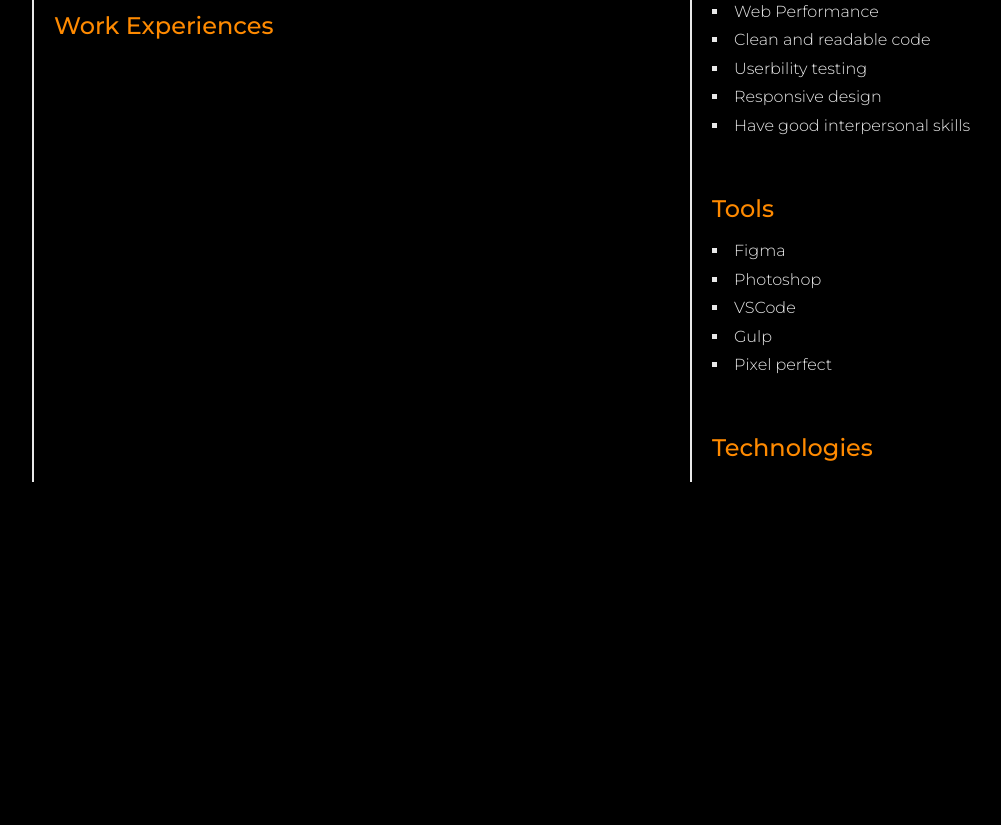
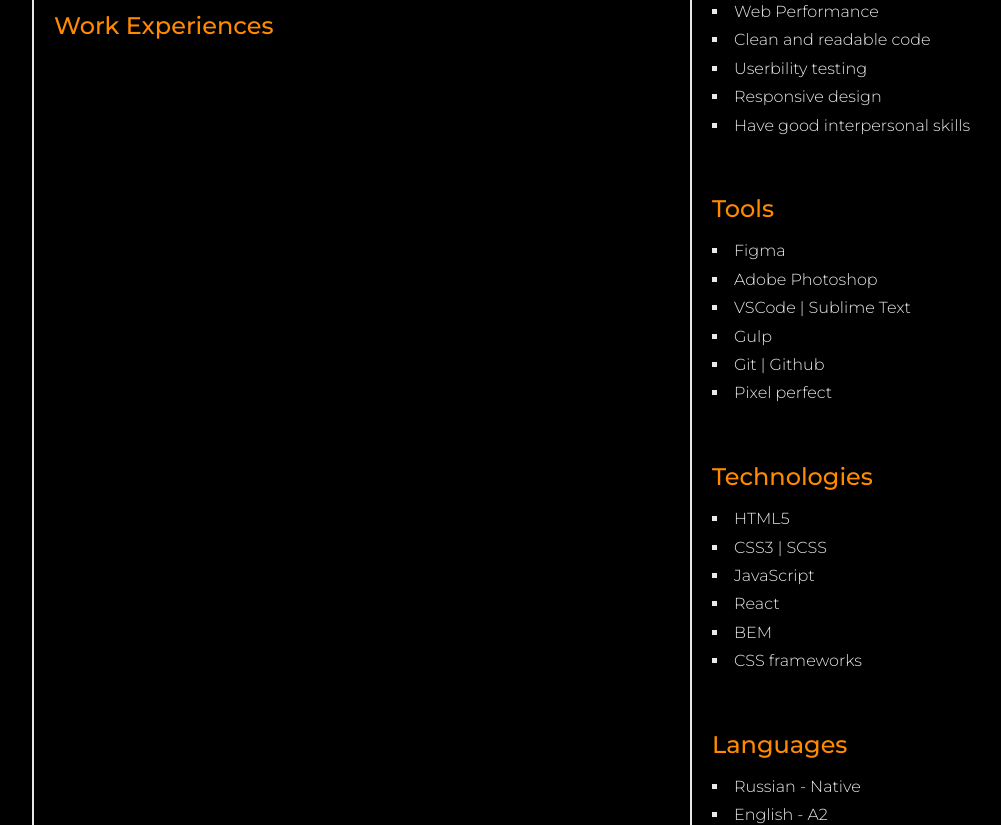
Before and after one commit to alexanderadabir/rsschool-cv, a plain HTML site: page index.html in a window 1280 px wide. Shown: the part 601-1426 px from the top of the page, without its empty margins (208-1209 px from the left). Before the commit the page ends 1083 px from the top, so only its background shows below. Drawn offline with Linux system fonts and the light colour scheme.

Commit message:
feat: add section languages

```diff
--- a/index.html
+++ b/index.html
@@ -76,15 +76,32 @@
           <h2 class="title">Tools</h2>
           <ul class="list">
             <li class="list__item">Figma</li>
-            <li class="list__item">Photoshop</li>
-            <li class="list__item">VSCode</li>
+            <li class="list__item">Adobe Photoshop</li>
+            <li class="list__item">VSCode | Sublime Text</li>
             <li class="list__item">Gulp</li>
+            <li class="list__item">Git | Github</li>
             <li class="list__item">Pixel perfect</li>
           </ul>
         </section>
 
         <section class="section techno">
           <h2 class="title">Technologies</h2>
+          <ul class="list">
+            <li class="list__item">HTML5</li>
+            <li class="list__item">CSS3 | SCSS</li>
+            <li class="list__item">JavaScript</li>
+            <li class="list__item">React</li>
+            <li class="list__item">BEM</li>
+            <li class="list__item">CSS frameworks</li>
+          </ul>
+        </section>
+
+        <section class="section lang">
+          <h2 class="title">Languages</h2>
+          <ul class="list">
+            <li class="list__item">Russian - Native</li>
+            <li class="list__item">English - A2</li>
+          </ul>
         </section>
       </aside>
     </main>
```
